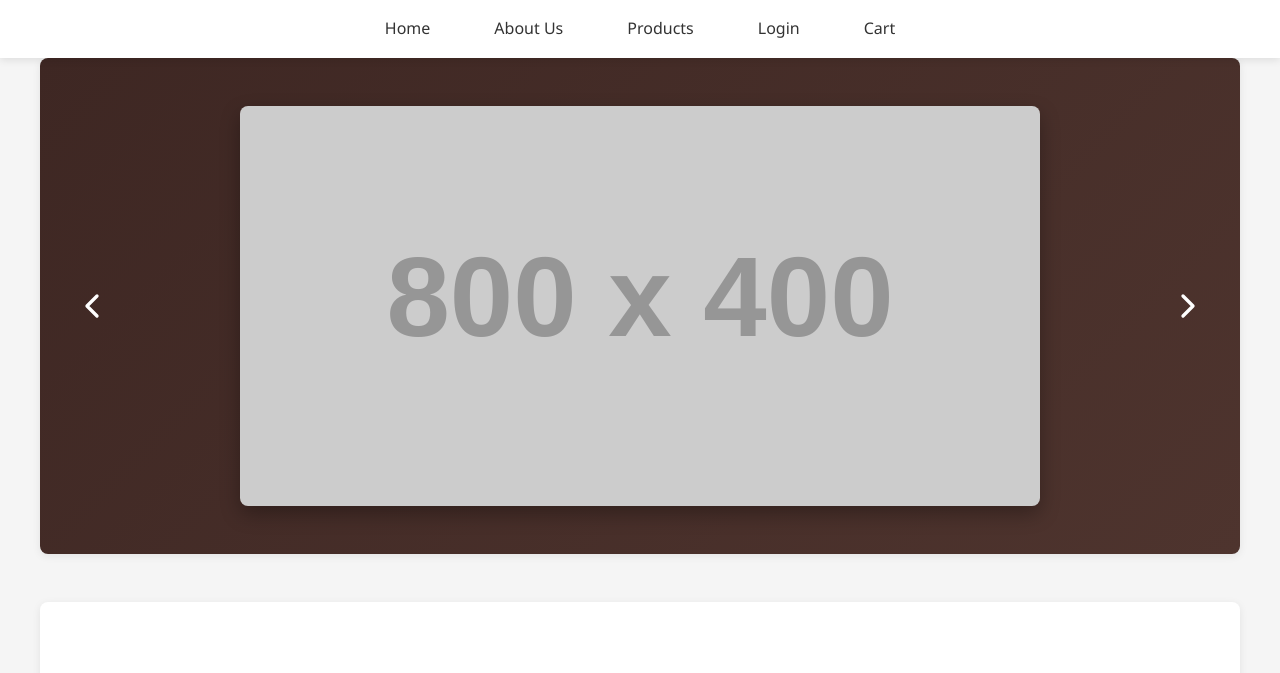
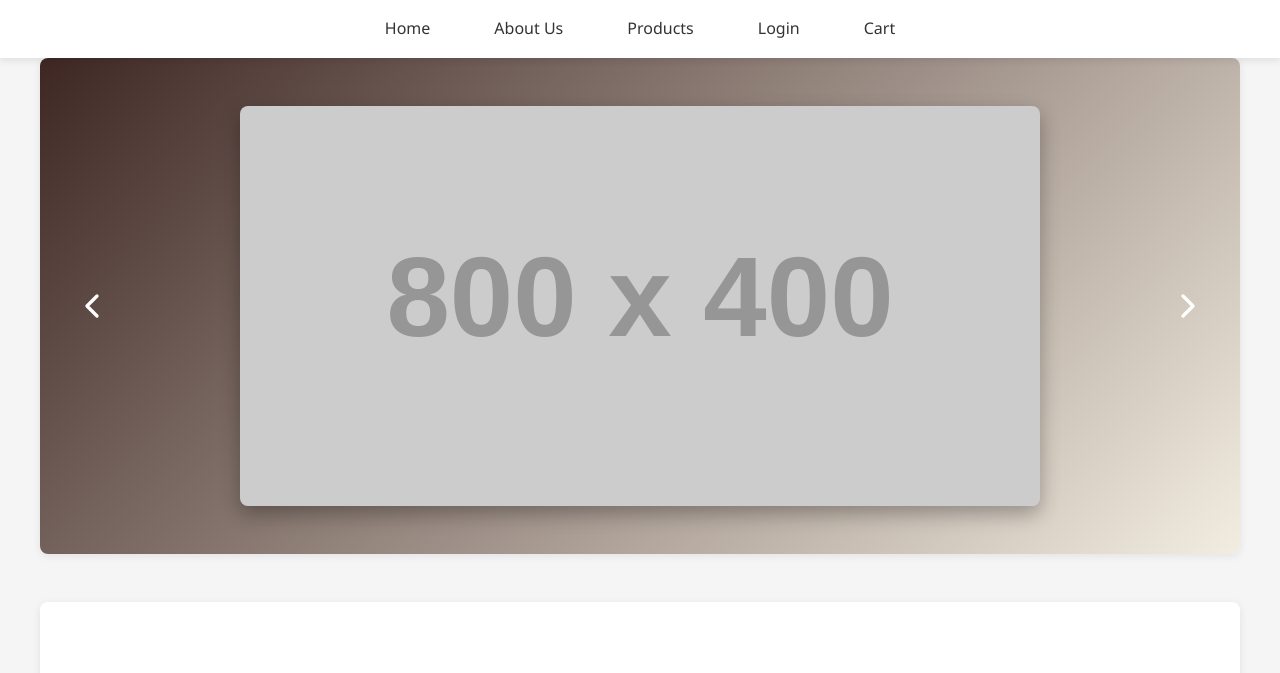
Before and after one commit to JoshZ520/JZHomemadeTreats, a plain HTML site: page index.html in a window 1280 px wide. Shown: the top 673 px of the page. Drawn offline with nearby package versions, Linux system fonts and the light colour scheme; placeholder pictures from the web are drawn by us.

Commit message:
finalized color scheme

```diff
--- a/css/home.css
+++ b/css/home.css
@@ -2,7 +2,7 @@
 
 /* Carousel */
 .carousel {
-    background: linear-gradient(135deg, #3E2723 0%, #4E342E 100%);
+    background: linear-gradient(135deg, #3E2723 0%, #f3ede1 100%);
     color: white;
     text-align: center;
     padding: 3rem 2rem;
```
